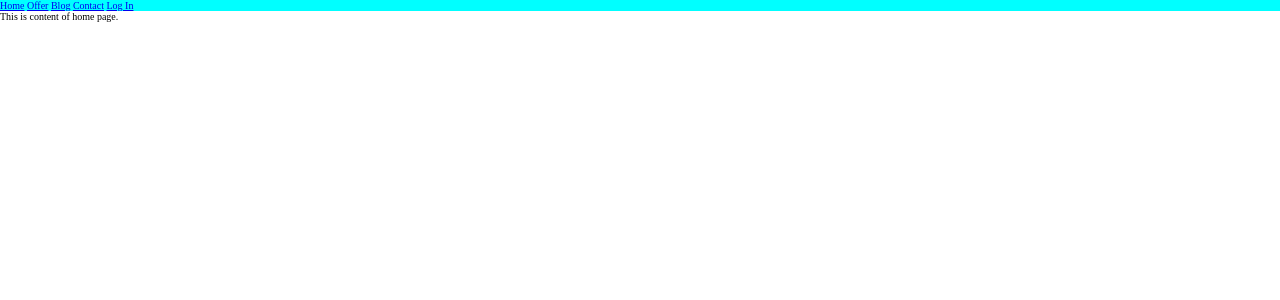
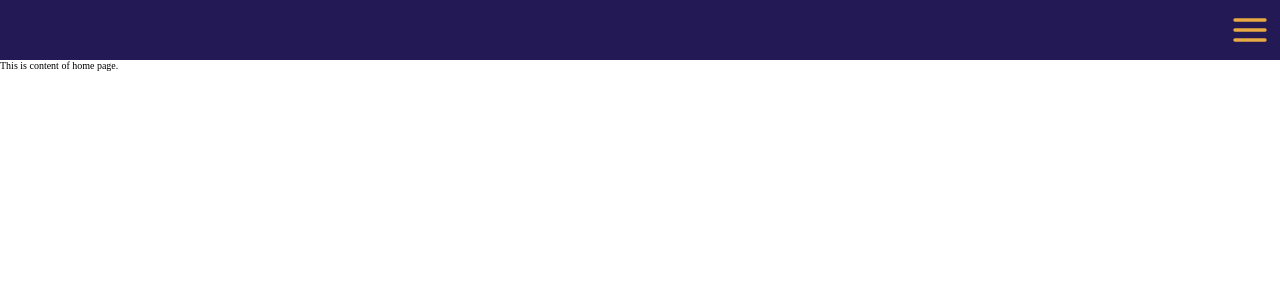
Before and after one commit to LukaszKwiatkowski94/Swimming-Pool-Django-Concept, a Django app: page / in a window 1280 px wide. Shown: the top 300 px of the page. Run offline with Django 3.2, Linux system fonts and the light colour scheme.

Commit message:
Prepared burger navigation

```diff
--- a/SwimmingPoolDjangoConcept/settings.py
+++ b/SwimmingPoolDjangoConcept/settings.py
@@ -124,6 +124,10 @@ USE_TZ = True
 # Static files (CSS, JavaScript, Images)
 # https://docs.djangoproject.com/en/3.1/howto/static-files/
 
+STATICFILES_DIRS = (
+  os.path.join(BASE_DIR, 'static'),
+)
+
 STATIC_URL = '/static/'
 
 MEDIA_ROOT = 'media'
--- a/assets/sass/_colors.scss
+++ b/assets/sass/_colors.scss
@@ -0,0 +1,4 @@
+$main-color: #231955;
+$second-color: #1f4690;
+$orange-color: #e8aa42;
+$winter-color: #ffe5b4;
--- a/assets/sass/_mobile.scss
+++ b/assets/sass/_mobile.scss
@@ -4,5 +4,51 @@
 // NAV
 
 .nav {
-	background-color: aqua;
+	position: relative;
+	background-color: $main-color;
+	overflow: hidden;
+	height: 60px;
+
+	&__list {
+		position: absolute;
+		top: 0;
+		bottom: 0;
+		left: 0;
+		right: 0;
+		display: flex;
+		flex-direction: column;
+		justify-content: space-evenly;
+		align-items: center;
+		height: 100vh;
+		transform: translateX(110%);
+		background-color: $second-color;
+		transition: transform 0.5s;
+        z-index: 1;
+	}
+	&__item {
+		font-size: 3.2rem;
+		text-decoration: none;
+		text-transform: uppercase;
+		color: $winter-color;
+	}
+
+    &__btn{
+        position: absolute;
+        top: 10px;
+        right: 10px;
+        width: 40px;
+        height: 40px;
+        background: none;
+        border: none;
+        cursor: pointer;
+
+        &-content {
+            width: 100%;
+            height: 100%;
+            background-image: url(../../static/icon/menu.svg);
+            background-size: cover;
+            z-index: 1000;
+        }
+    }
+
 }
--- a/templates/base.html
+++ b/templates/base.html
@@ -11,6 +11,9 @@
 	<body>
 		<nav class="nav">
 			<div class="wrapper">
+				<button class="nav__btn">
+					<div class="nav__btn-content"></div>
+				</button>
 				<div class="nav__list">
 					<a href="#" class="nav__item">Home</a>
 					<a href="#" class="nav__item">Offer</a>
```
Also changed, not shown: static/css/main.min.css, static/icon/menu.svg (added).
